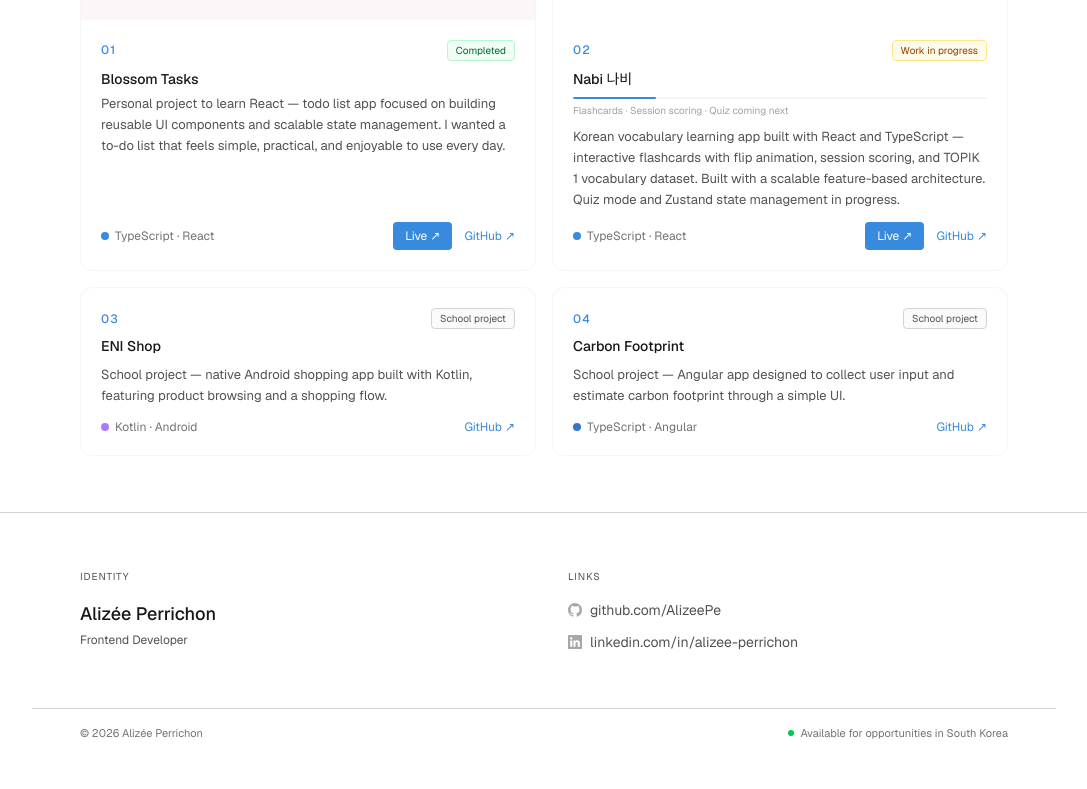
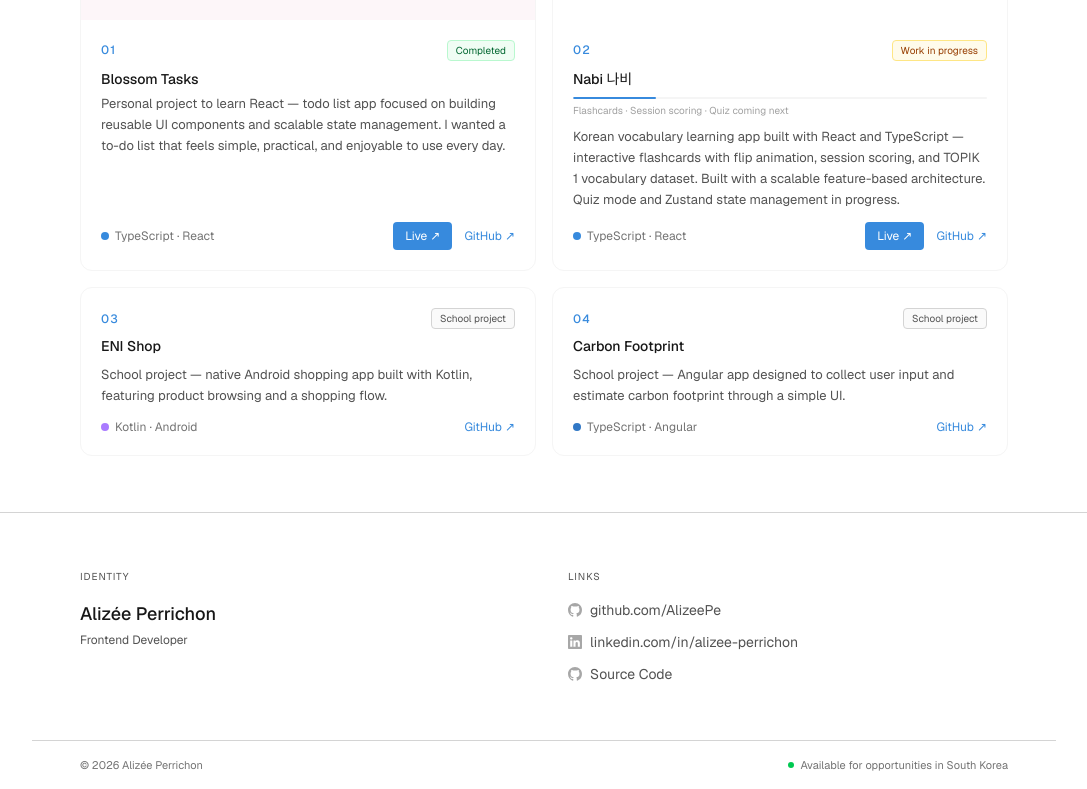
Before and after one commit to AlizeePe/portfolio, a Next.js app: page / in a window 1280 px wide. Shown: the part 2164-2953 px from the top of the page, without its empty margins (96-1183 px from the left). Before the commit the page ends 2921 px from the top, so only its background shows below. Built offline with nearby package versions, Linux system fonts and the light colour scheme.

Commit message:
✨ feat: add source code link

```diff
--- a/src/components/Footer.tsx
+++ b/src/components/Footer.tsx
@@ -8,6 +8,7 @@ const links = [
     href: "https://github.com/AlizeePe",
     icon: (
       <svg
+        aria-hidden="true"
         className="w-3.5 h-3.5 opacity-50"
         viewBox="0 0 16 16"
         fill="currentColor"
@@ -21,11 +22,26 @@ const links = [
     href: "https://www.linkedin.com/in/alizee-perrichon/",
     icon: (
       <svg
+        aria-hidden="true"
         className="w-3.5 h-3.5 opacity-50"
         viewBox="0 0 16 16"
         fill="currentColor"
       >
         <path d="M0 1.146C0 .513.526 0 1.175 0h13.65C15.474 0 16 .513 16 1.146v13.708c0 .633-.526 1.146-1.175 1.146H1.175C.526 16 0 15.487 0 14.854V1.146zm4.943 12.248V6.169H2.542v7.225h2.401zm-1.2-8.212c.837 0 1.358-.554 1.358-1.248-.015-.709-.52-1.248-1.342-1.248-.822 0-1.359.54-1.359 1.248 0 .694.521 1.248 1.327 1.248h.016zm4.908 8.212V9.359c0-.216.016-.432.08-.586.173-.431.568-.878 1.232-.878.869 0 1.216.662 1.216 1.634v3.865h2.401V9.25c0-2.22-1.184-3.252-2.764-3.252-1.274 0-1.845.7-2.165 1.193v.025h-.016a5.54 5.54 0 0 1 .016-.025V6.169h-2.4c.03.678 0 7.225 0 7.225h2.4z" />
+      </svg>
+    ),
+  },
+  {
+    label: "Source Code",
+    href: "https://github.com/AlizeePe/portfolio",
+    icon: (
+      <svg
+        aria-hidden="true"
+        className="w-3.5 h-3.5 opacity-50"
+        viewBox="0 0 16 16"
+        fill="currentColor"
+      >
+        <path d="M8 0C3.58 0 0 3.58 0 8c0 3.54 2.29 6.53 5.47 7.59.4.07.55-.17.55-.38 0-.19-.01-.82-.01-1.49-2.01.37-2.53-.49-2.69-.94-.09-.23-.48-.94-.82-1.13-.28-.15-.68-.52-.01-.53.63-.01 1.08.58 1.23.82.72 1.21 1.87.87 2.33.66.07-.52.28-.87.51-1.07-1.78-.2-3.64-.89-3.64-3.95 0-.87.31-1.59.82-2.15-.08-.2-.36-1.02.08-2.12 0 0 .67-.21 2.2.82.64-.18 1.32-.27 2-.27.68 0 1.36.09 2 .27 1.53-1.04 2.2-.82 2.2-.82.44 1.1.16 1.92.08 2.12.51.56.82 1.27.82 2.15 0 3.07-1.87 3.75-3.65 3.95.29.25.54.73.54 1.48 0 1.07-.01 1.93-.01 2.2 0 .21.15.46.55.38A8.013 8.013 0 0016 8c0-4.42-3.58-8-8-8z" />
       </svg>
     ),
   },
@@ -63,7 +79,7 @@ export default function Footer() {
                   href={l.href}
                   target="_blank"
                   rel="noopener noreferrer"
-                  className="flex items-center gap-2 text-sm text-neutral-600 hover:text-blue transition-colors duration-200"
+                  className="flex items-center gap-2 text-sm text-neutral-600 hover:text-blue-400 transition-colors duration-200"
                 >
                   {l.icon}
                   {l.label}
```
